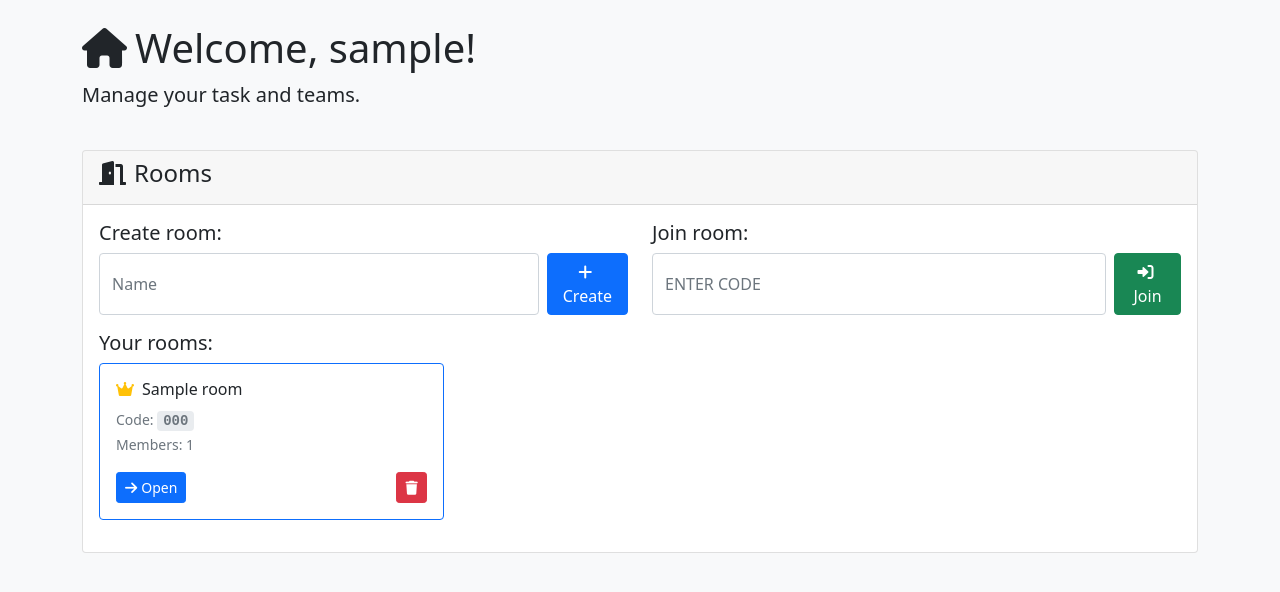
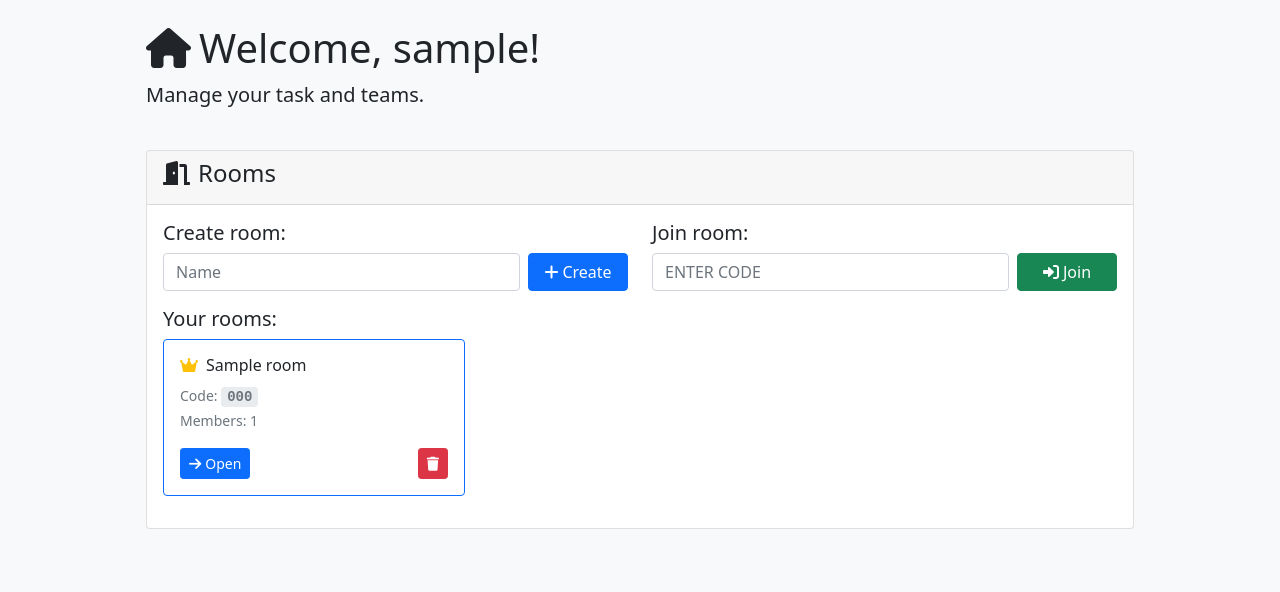
Before and after one commit to Yotzza/ActuallyUsefulTaskManager, a Flask app: page / in a window 1280 px wide. Shown: the part 56-648 px from the top of the page. Run offline with Flask 3, Linux system fonts and the light colour scheme; the visitor is signed in with stand-in values (Sample User, id 1); tables that the repository leaves empty hold one stand-in row (values such as "Sample post").

```diff
--- a/templates/base.html
+++ b/templates/base.html
@@ -52,7 +52,7 @@
         </div>
     </nav>
 
-    <main class="container mt-4">
+    <main class="container mt-4" style="padding-left: 76px; padding-right: 76px;">
         {% with messages = get_flashed_messages(with_categories=true) %}
             {% if messages %}
                 {% for category, message in messages %}
--- a/templates/index.html
+++ b/templates/index.html
@@ -24,7 +24,7 @@
                         <h5>Create room:</h5>
                         <form method="POST" action="{{ url_for('create_room') }}" class="d-flex">
                             <input type="text" name="room_name" class="form-control me-2" placeholder="Name" required>
-                            <button type="submit" class="btn btn-primary">
+                            <button type="submit" class="btn btn-primary" style="min-width: 100px;">
                                 <i class="fas fa-plus me-1"></i>Create
                             </button>
                         </form>
@@ -33,7 +33,7 @@
                         <h5>Join room:</h5>
                         <form method="POST" action="{{ url_for('join_room') }}" class="d-flex">
                             <input type="text" name="room_code" class="form-control me-2" placeholder="Enter code" maxlength="6" style="text-transform: uppercase;">
-                            <button type="submit" class="btn btn-success">
+                            <button type="submit" class="btn btn-success" style="min-width: 100px;">
                                 <i class="fas fa-sign-in-alt me-1"></i>Join
                             </button>
                         </form>
```
